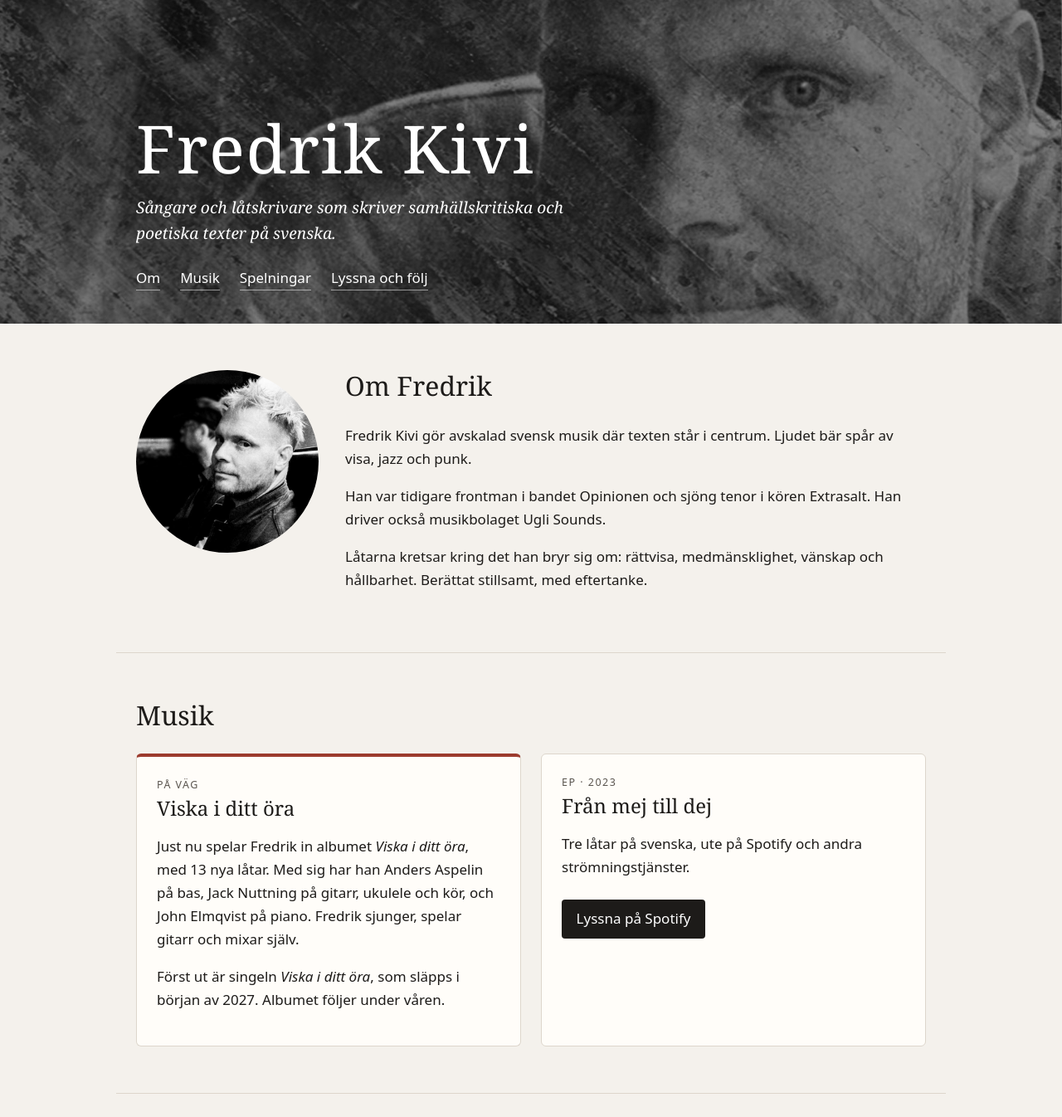
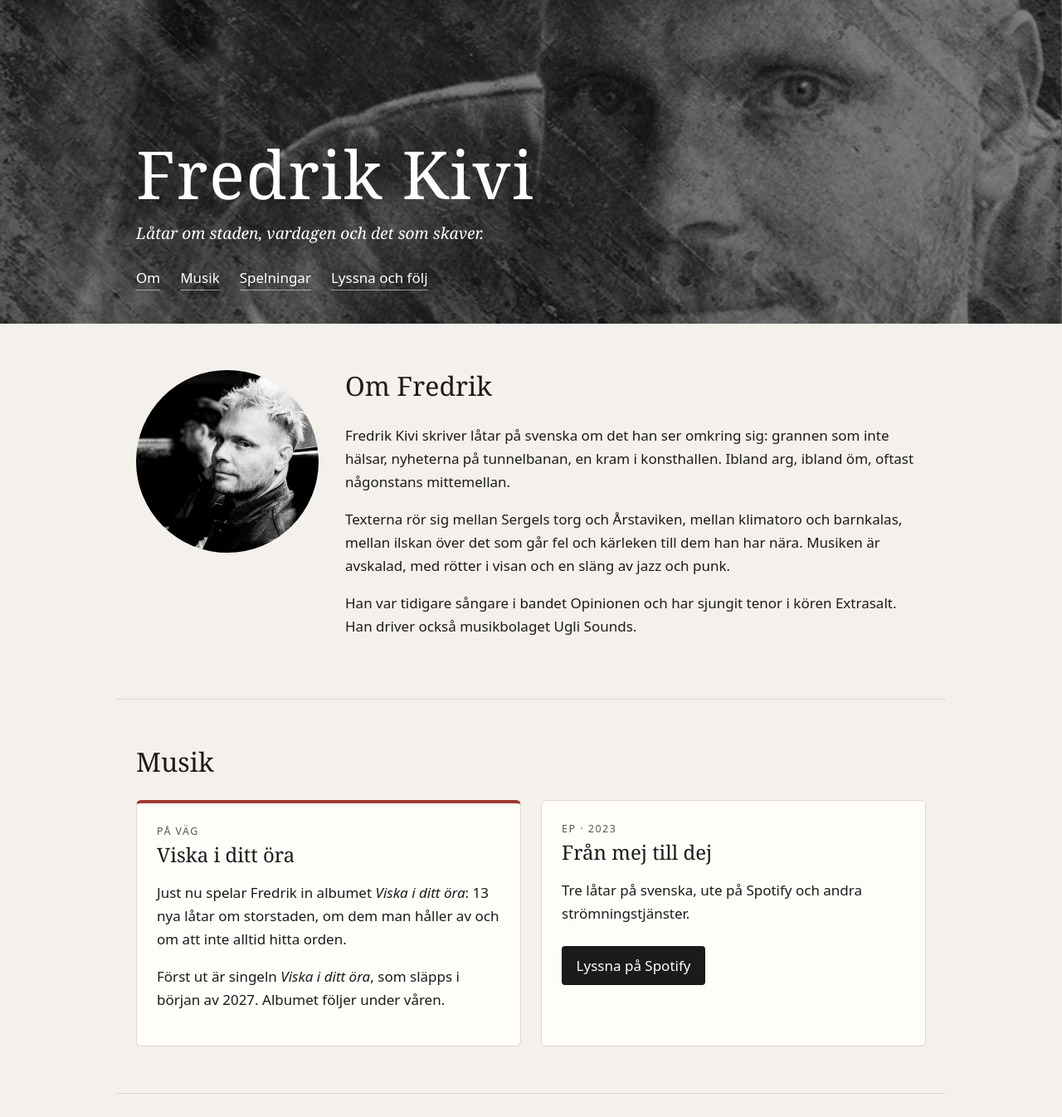
Before and after one commit to fredrikkivi/fredrikkivi.github.io, a plain HTML site: page index.html in a window 1280 px wide. Shown: the part 170-1516 px from the top of the page at 83% size. Drawn offline with Linux system fonts and the light colour scheme.

Commit message:
Ny presentation utifrån Fredriks låttexter (#3)
Claude-Session: https://claude.ai/code/session_01WwA262cuz8nMUG9DxeTd9k

Co-authored-by: Viktor (Claude) <noreply@anthropic.com>

```diff
--- a/index.html
+++ b/index.html
@@ -4,9 +4,9 @@
   <meta charset="utf-8">
   <meta name="viewport" content="width=device-width, initial-scale=1">
   <title>Fredrik Kivi – sångare och låtskrivare</title>
-  <meta name="description" content="Fredrik Kivi är sångare och låtskrivare. Poetisk, avskalad svensk musik med samhällskritiska texter och influenser från visa, jazz och punk.">
+  <meta name="description" content="Fredrik Kivi skriver låtar på svenska om staden, vardagen och det som skaver. Avskalad musik med rötter i visan och en släng av jazz och punk.">
   <meta property="og:title" content="Fredrik Kivi">
-  <meta property="og:description" content="Sångare och låtskrivare som skriver samhällskritiska och poetiska texter på svenska.">
+  <meta property="og:description" content="Låtar om staden, vardagen och det som skaver.">
   <meta property="og:image" content="https://www.fredrikkivi.se/img/portratt.jpg">
   <meta property="og:url" content="https://www.fredrikkivi.se/">
   <link rel="icon" href="favicon.ico">
@@ -20,7 +20,7 @@
     <img class="hero__bg" src="img/hero.jpg" alt="" aria-hidden="true">
     <div class="hero__inner">
       <h1>Fredrik Kivi</h1>
-      <p class="hero__tag">Sångare och låtskrivare som skriver samhällskritiska och poetiska texter på svenska.</p>
+      <p class="hero__tag">Låtar om staden, vardagen och det som skaver.</p>
       <nav aria-label="Huvudmeny">
         <a href="#om">Om</a>
         <a href="#musik">Musik</a>
@@ -35,9 +35,9 @@
       <img class="about__img" src="img/portratt.jpg" alt="Svartvitt porträtt av Fredrik Kivi som tittar in i kameran" width="600" height="600" loading="lazy">
       <div>
         <h2>Om Fredrik</h2>
-        <p>Fredrik Kivi gör avskalad svensk musik där texten står i centrum. Ljudet bär spår av visa, jazz och punk.</p>
-        <p>Han var tidigare frontman i bandet Opinionen och sjöng tenor i kören Extrasalt. Han driver också musikbolaget Ugli Sounds.</p>
-        <p>Låtarna kretsar kring det han bryr sig om: rättvisa, medmänsklighet, vänskap och hållbarhet. Berättat stillsamt, med eftertanke.</p>
+        <p>Fredrik Kivi skriver låtar på svenska om det han ser omkring sig: grannen som inte hälsar, nyheterna på tunnelbanan, en kram i konsthallen. Ibland arg, ibland öm, oftast någonstans mittemellan.</p>
+        <p>Texterna rör sig mellan Sergels torg och Årstaviken, mellan klimatoro och barnkalas, mellan ilskan över det som går fel och kärleken till dem han har nära. Musiken är avskalad, med rötter i visan och en släng av jazz och punk.</p>
+        <p>Han var tidigare sångare i bandet Opinionen och har sjungit tenor i kören Extrasalt. Han driver också musikbolaget Ugli Sounds.</p>
       </div>
     </section>
 
@@ -47,7 +47,7 @@
         <article class="card card--new">
           <p class="card__label">På väg</p>
           <h3>Viska i ditt öra</h3>
-          <p>Just nu spelar Fredrik in albumet <em>Viska i ditt öra</em>, med 13 nya låtar. Med sig har han Anders Aspelin på bas, Jack Nuttning på gitarr, ukulele och kör, och John Elmqvist på piano. Fredrik sjunger, spelar gitarr och mixar själv.</p>
+          <p>Just nu spelar Fredrik in albumet <em>Viska i ditt öra</em>: 13 nya låtar om storstaden, om dem man håller av och om att inte alltid hitta orden.</p>
           <p>Först ut är singeln <em>Viska i ditt öra</em>, som släpps i början av 2027. Albumet följer under våren.</p>
         </article>
         <article class="card">
```
